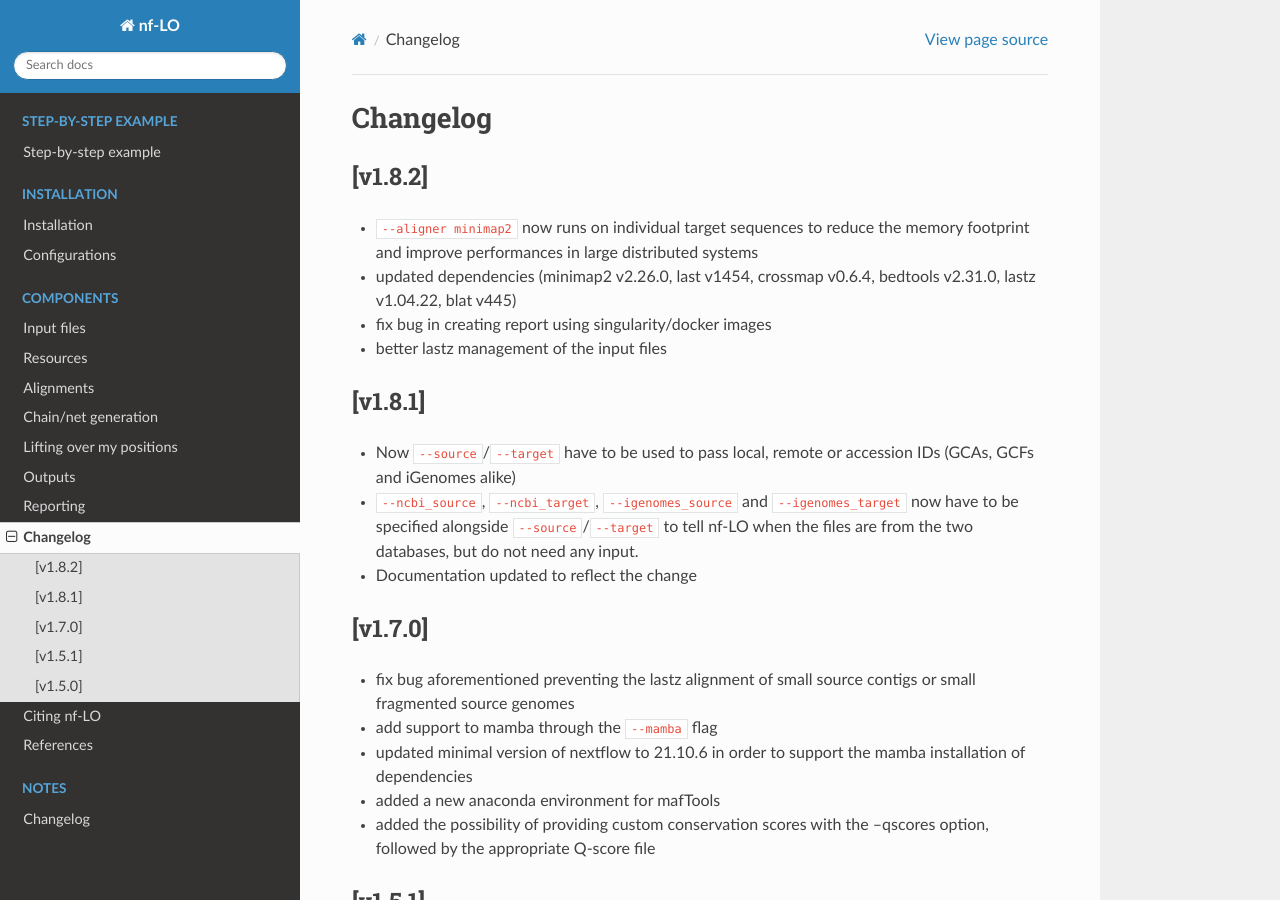
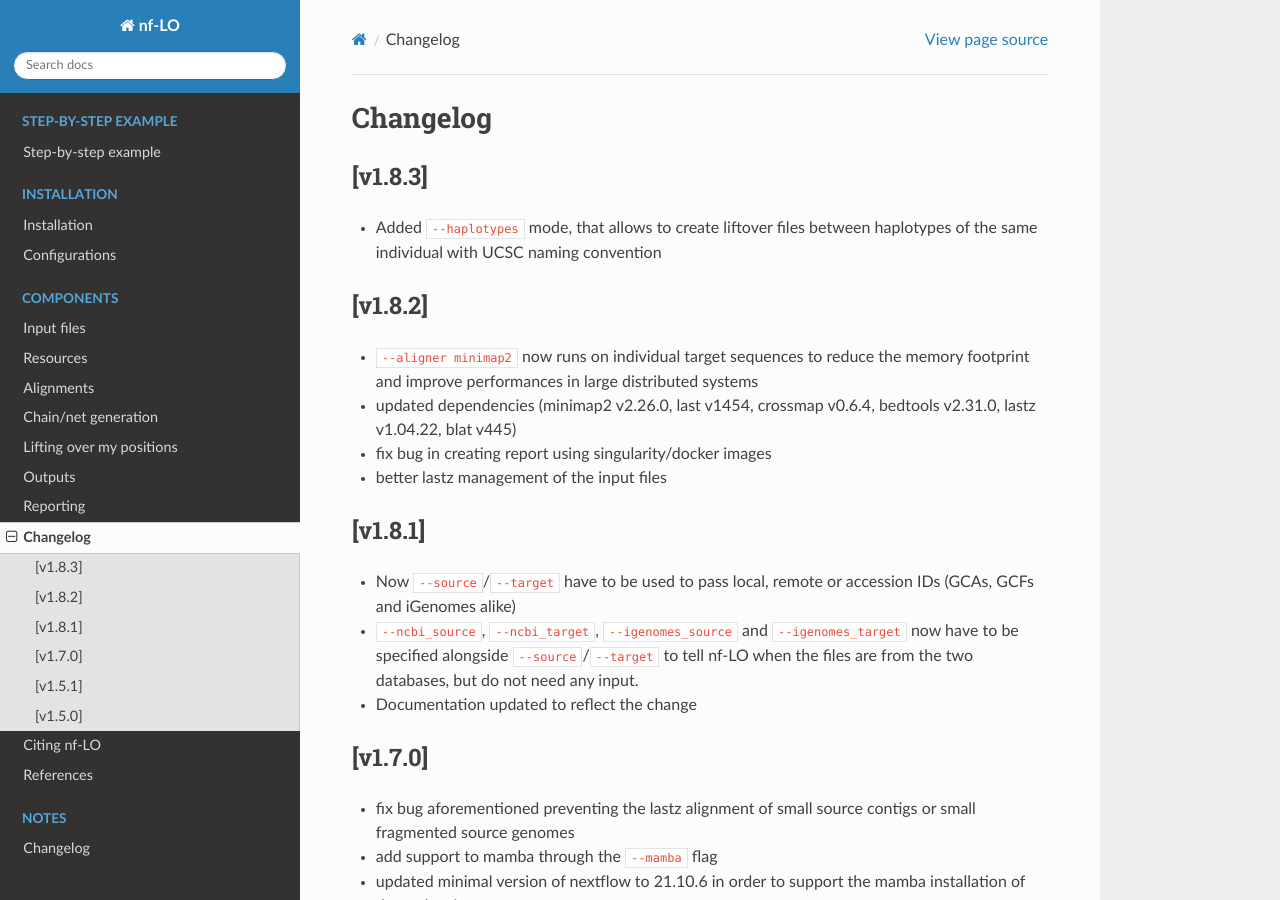
Before and after one commit to evotools/nf-LO, a Sphinx documentation site: the page built from docs/changelog.md, in a window 1280 px wide and 900 px high. Built offline with Sphinx 7.4.7 and the Read the Docs theme 2.0.0, drawn with Linux system fonts in a browser that asks for light colours.

Commit message:
Add haplotype option

```diff
--- a/docs/changelog.md
+++ b/docs/changelog.md
@@ -1,4 +1,6 @@
 # Changelog
+## [v1.8.3]
+- Added `--haplotypes` mode, that allows to create liftover files between haplotypes of the same individual with UCSC naming convention
 
 ## [v1.8.2]
 - `--aligner minimap2` now runs on individual target sequences to reduce the memory footprint and improve performances in large distributed systems
--- a/nextflow_schema.json
+++ b/nextflow_schema.json
@@ -65,6 +65,10 @@
                     "type": "string",
                     "default": "medium",
                     "enum": ["same", "near", "medium", "far", "balanced", "custom"]
+                },
+                "haplotypes": {
+                    "type": "boolean",
+                    "default": false
                 },
                 "aligner": {
                     "type": "string",
```
Also changed, not shown: CHANGELOG.md (+3 -0 lines), 2 other files.
